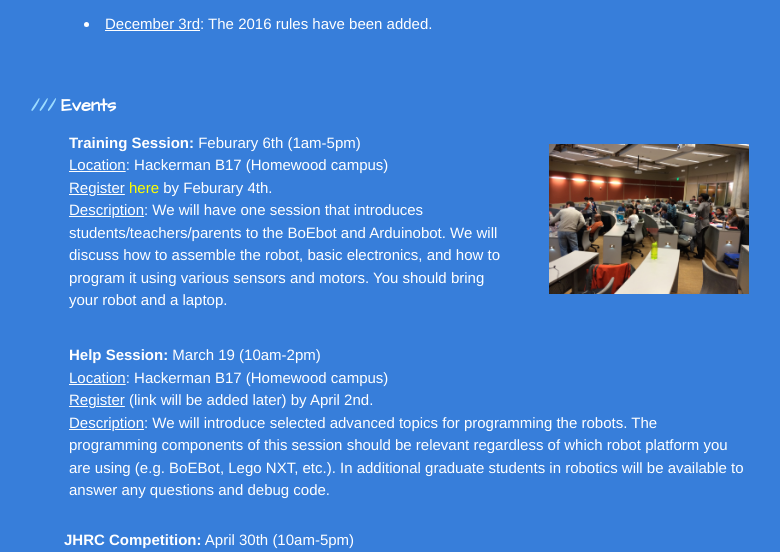
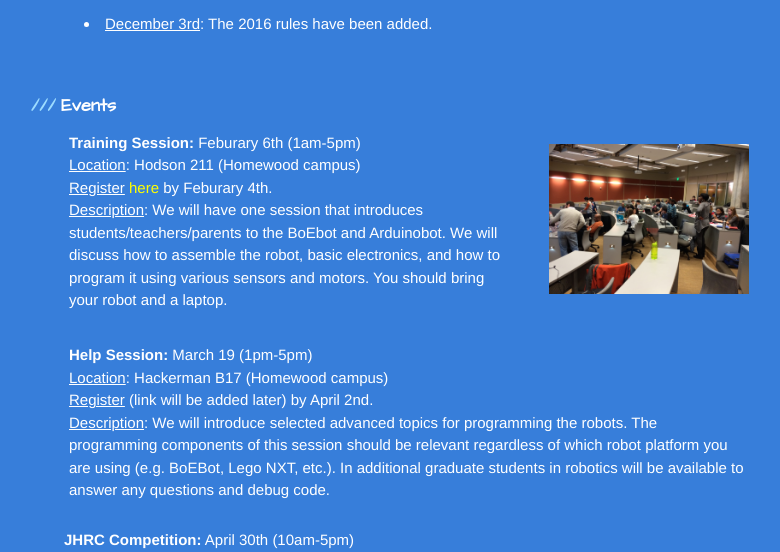
Before and after one commit to JHURoboChallenge/JHURoboChallenge.github.io, a plain HTML site: page index.html in a window 1280 px wide. Shown: the part 886-1438 px from the top of the page, without its empty margins (106-886 px from the left). Drawn offline with Linux system fonts and the light colour scheme.

Commit message:
updated room for the intro session and the time for the advances sesstion

```diff
--- a/index.html
+++ b/index.html
@@ -90,7 +90,7 @@ Location: Hackerman Hall B17, Johns Hopkins Homewood Campus (directions)
 <tr>
 <td> <div align="left">
 <b>Training Session:</b> Feburary 6th (1am-5pm)  <br>
-<u>Location</u>: Hackerman B17 (Homewood campus) <br>
+<u>Location</u>: Hodson 211 (Homewood campus) <br>
 <u>Register</u> <a href="https://docs.google.com/forms/d/1mJgJ-jWkmYAciw6bC0A0ixLwCc5udYrkpicUH6eAGfM/viewform?entry.854876939&entry.1164373592&entry.1844621402&entry.250986767">here</a> by Feburary 4th. <br>
 <u>Description</u>: We will have one session that introduces students/teachers/parents to the BoE­bot and Arduino­bot. We will discuss how to assemble the robot, basic electronics, and how to program it using various sensors and motors. You should bring your robot and a laptop.
 <br>
@@ -102,7 +102,7 @@ Location: Hackerman Hall B17, Johns Hopkins Homewood Campus (directions)
 <table style="border:none">
 <tr>
 <td> <div align="left">
-<b>Help Session:</b> March 19 (10am-2pm) <br>
+<b>Help Session:</b> March 19 (1pm-5pm) <br>
 <u>Location</u>: Hackerman B17 (Homewood campus) <br>
 <u>Register</u> (link will be added later) by April 2nd. <br>
 <u>Description</u>: We will introduce selected advanced topics for programming the robots. The programming components of this session should be relevant regardless of which robot platform you are using (e.g. BoE­Bot, Lego NXT, etc.). In additional graduate students in robotics will be available to answer any questions and debug code.
```
